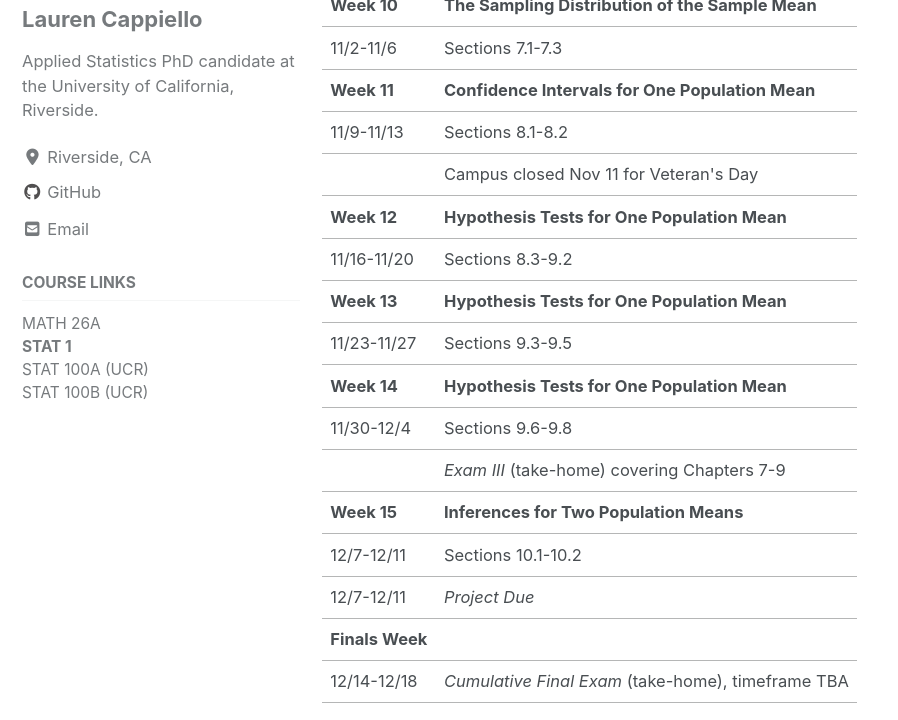
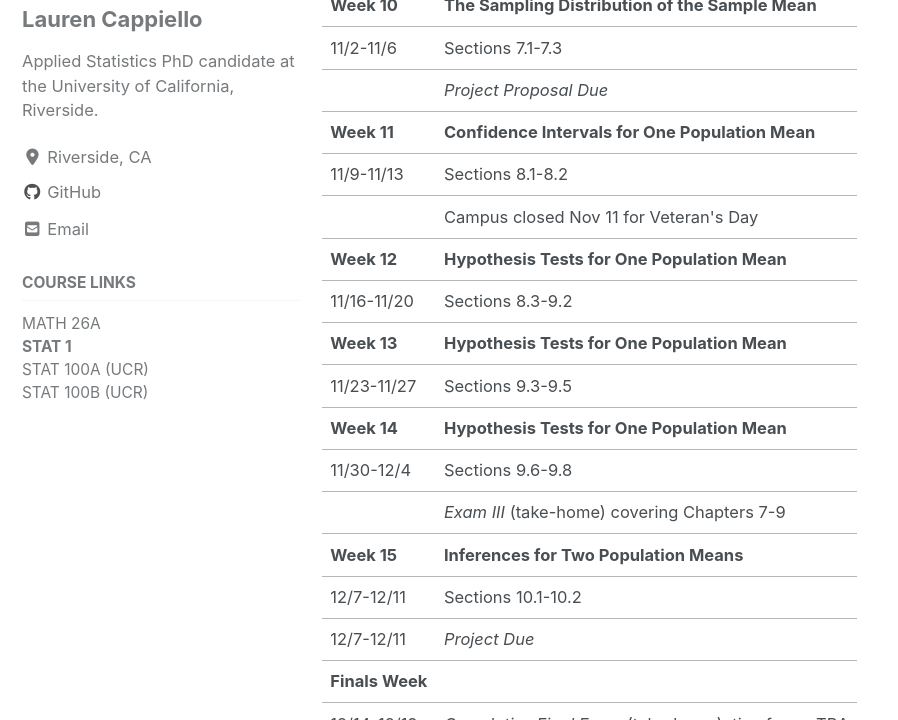
Before and after one commit to lgpcappiello/lgpcappiello.github.io, a Jekyll site: the page built from teaching/stat1/index.md, in a window 1280 px wide and 900 px high, scrolled down 1169 px, cut to the strip 180-900 px from the top of the window. Shown: the whole strip, without its empty margins (0-898 px from the left). Built offline with Jekyll 4.4.1, drawn with Linux system fonts in a browser that asks for light colours; cached includes are drawn as plain includes; nearby versions of some CDN libraries.

Commit message:
Update index.md

```diff
--- a/teaching/stat1/index.md
+++ b/teaching/stat1/index.md
@@ -37,6 +37,7 @@ Note: This is a tentative schedule. Some sections may take more or less time tha
       <tr><td></td><td>Happy Halloween!</td></tr>
     <tr><td><strong>Week 10</strong></td><td><strong>The Sampling Distribution of the Sample Mean</strong></td></tr>
       <tr><td>11/2-11/6</td><td>Sections 7.1-7.3</td></tr>
+      <tr><td></td><td><em>Project Proposal Due</em></td></tr>
     <tr><td><strong>Week 11</strong></td><td><strong>Confidence Intervals for One Population Mean</strong></td></tr>
       <tr><td>11/9-11/13</td><td>Sections 8.1-8.2</td></tr>
       <tr><td></td><td>Campus closed Nov 11 for Veteran's Day</td></tr>
```
